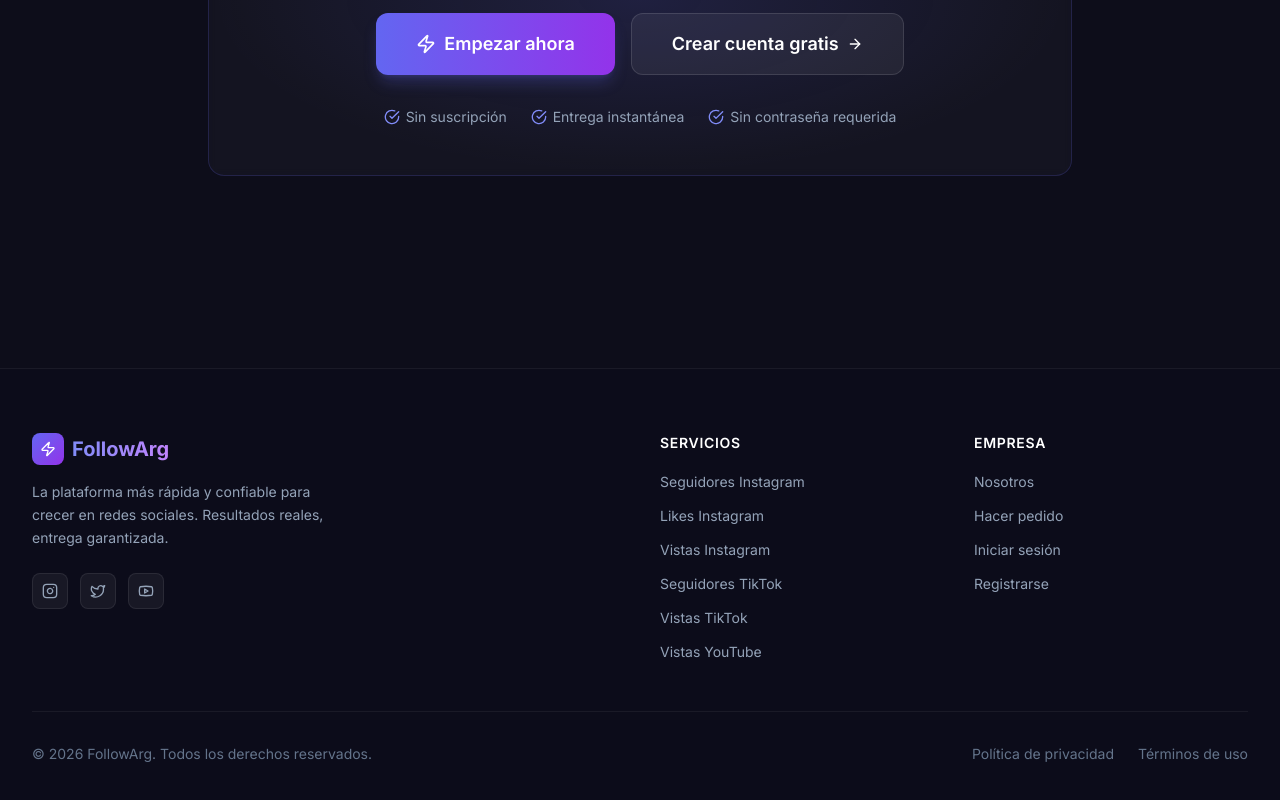
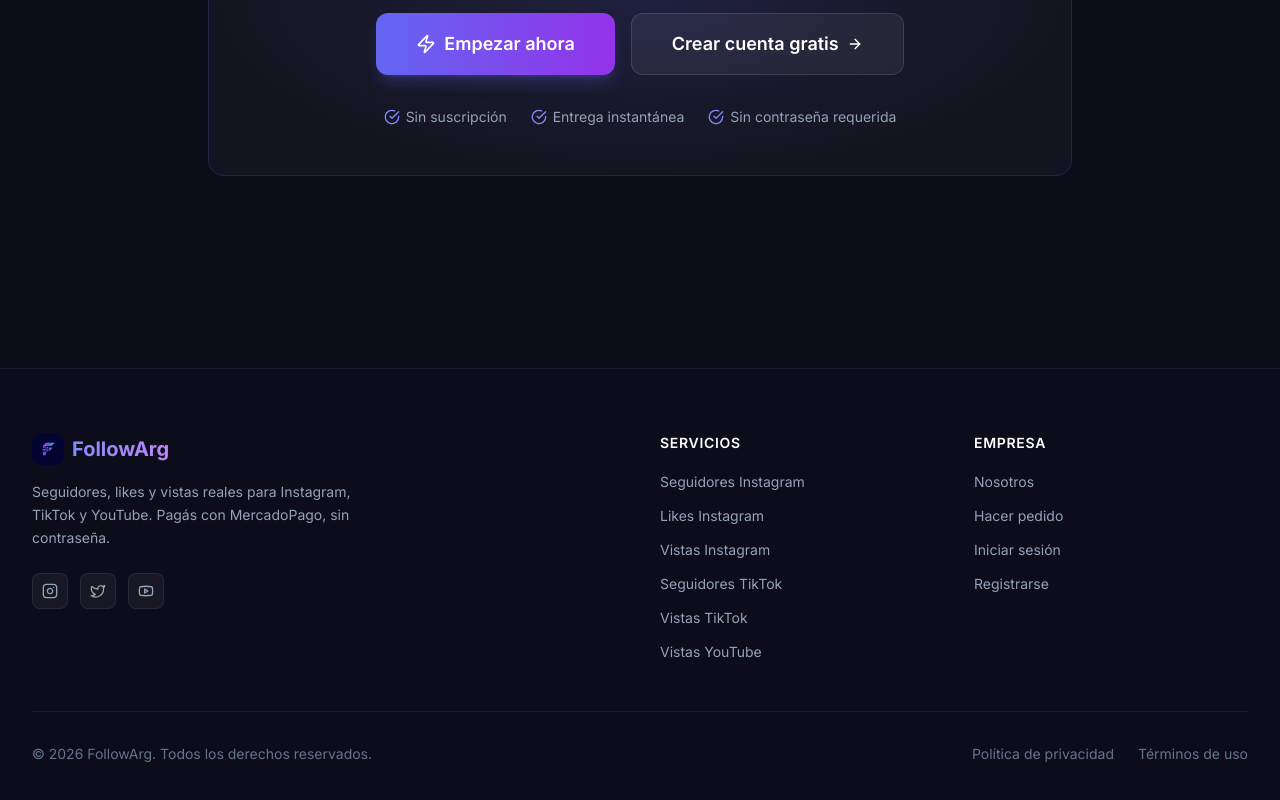
Before and after one commit to Scribax/SMMPANEL, a Next.js app in the folder frontend/: page / in a window 1280 px wide. Shown: the part 3810-4610 px from the top of the page. Built offline with nearby package versions, Linux system fonts and the light colour scheme; no server answers.

Commit message:
Update footer logo and description

```diff
--- a/frontend/src/components/Footer.tsx
+++ b/frontend/src/components/Footer.tsx
@@ -1,5 +1,6 @@
 import Link from 'next/link';
-import { Zap, Instagram, Twitter, Youtube } from 'lucide-react';
+import Image from 'next/image';
+import { Instagram, Twitter, Youtube } from 'lucide-react';
 
 export default function Footer() {
   return (
@@ -8,13 +9,11 @@ export default function Footer() {
         <div className="grid grid-cols-1 md:grid-cols-4 gap-10">
           <div className="col-span-1 md:col-span-2">
             <Link href="/" className="flex items-center gap-2 mb-4">
-              <div className="w-8 h-8 rounded-lg bg-gradient-to-br from-primary-500 to-purple-600 flex items-center justify-center">
-                <Zap className="w-4 h-4 text-white" />
-              </div>
+              <Image src="/logo.jpeg" alt="FollowArg" width={32} height={32} className="rounded-lg" />
               <span className="text-xl font-bold gradient-text">FollowArg</span>
             </Link>
             <p className="text-slate-400 text-sm leading-relaxed max-w-xs">
-              La plataforma más rápida y confiable para crecer en redes sociales. Resultados reales, entrega garantizada.
+              Seguidores, likes y vistas reales para Instagram, TikTok y YouTube. Pagás con MercadoPago, sin contraseña.
             </p>
             <div className="flex items-center gap-3 mt-6">
               <a href="#" className="w-9 h-9 rounded-lg bg-white/[0.05] hover:bg-white/[0.1] border border-white/[0.08] flex items-center justify-center text-slate-400 hover:text-white transition-all">
```
